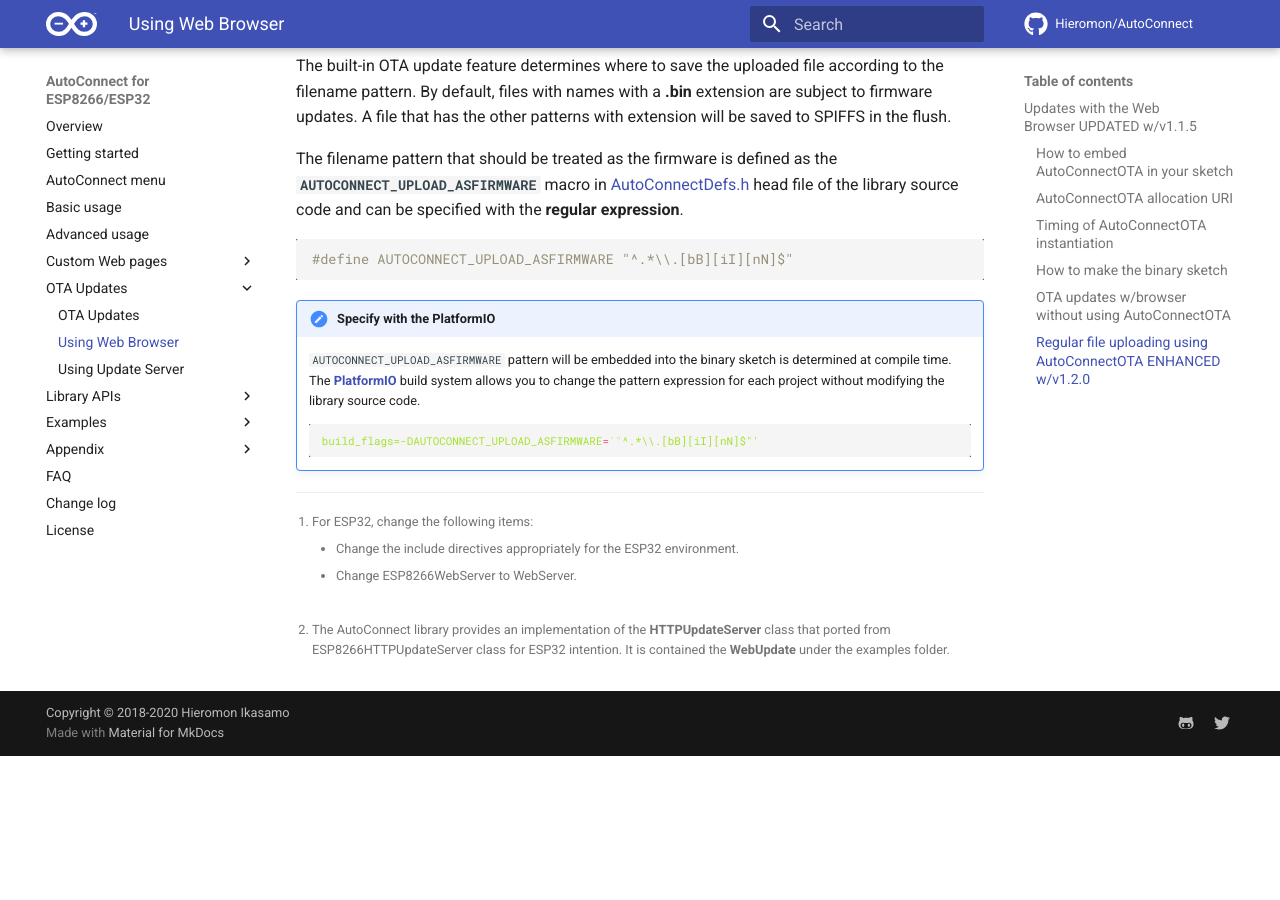
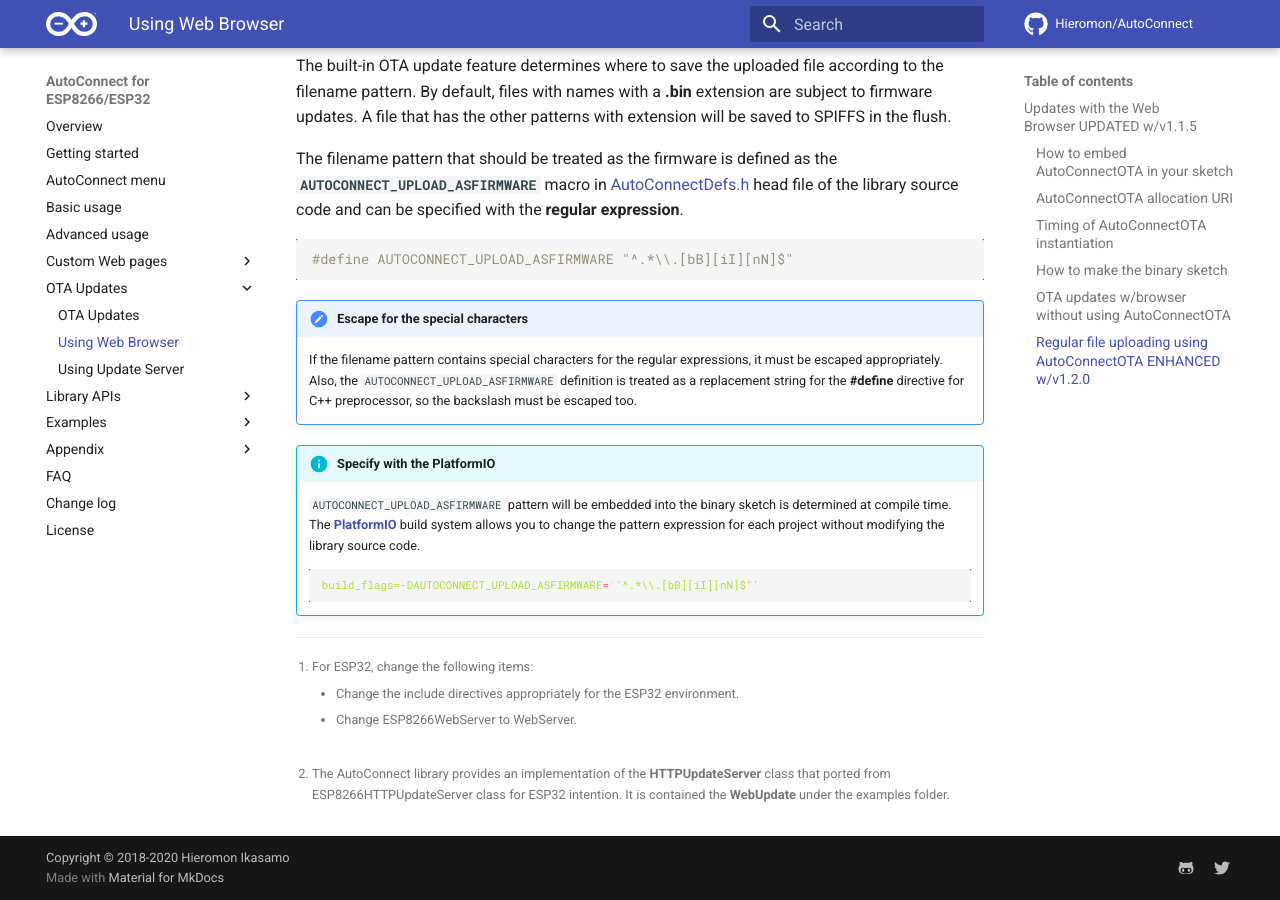
Before and after one commit to Hieromon/AutoConnect, an MkDocs documentation site: the page built from mkdocs/otabrowser.md, in a window 1280 px wide and 900 px high, scrolled down 6571 px. Built offline with MkDocs 1.6.1 and Material for MkDocs 9.7.7, drawn with Linux system fonts in a browser that asks for light colours; nearby versions of some CDN libraries; comment, search, counter and statistics services are not loaded; before the commit the page ends 7327 px from its top, so only the background shows below that.

````diff
--- a/mkdocs/otabrowser.md
+++ b/mkdocs/otabrowser.md
@@ -195,7 +195,10 @@
 #define AUTOCONNECT_UPLOAD_ASFIRMWARE "^.*\\.[bB][iI][nN]$"
 ```
 
-!!! note "Specify with the PlatformIO"
+!!! note "Escape for the special characters"
+    If the filename pattern contains special characters for the regular expressions, it must be escaped appropriately. Also, the `AUTOCONNECT_UPLOAD_ASFIRMWARE` definition is treated as a replacement string for the **#define** directive for C++ preprocessor, so the backslash must be escaped too.
+
+!!! info "Specify with the PlatformIO"
     `AUTOCONNECT_UPLOAD_ASFIRMWARE` pattern will be embedded into the binary sketch is determined at compile time. The [**PlatformIO**](https://platformio.org/platformio-ide) build system allows you to change the pattern expression for each project without modifying the library source code.
 
     ```ini
````
